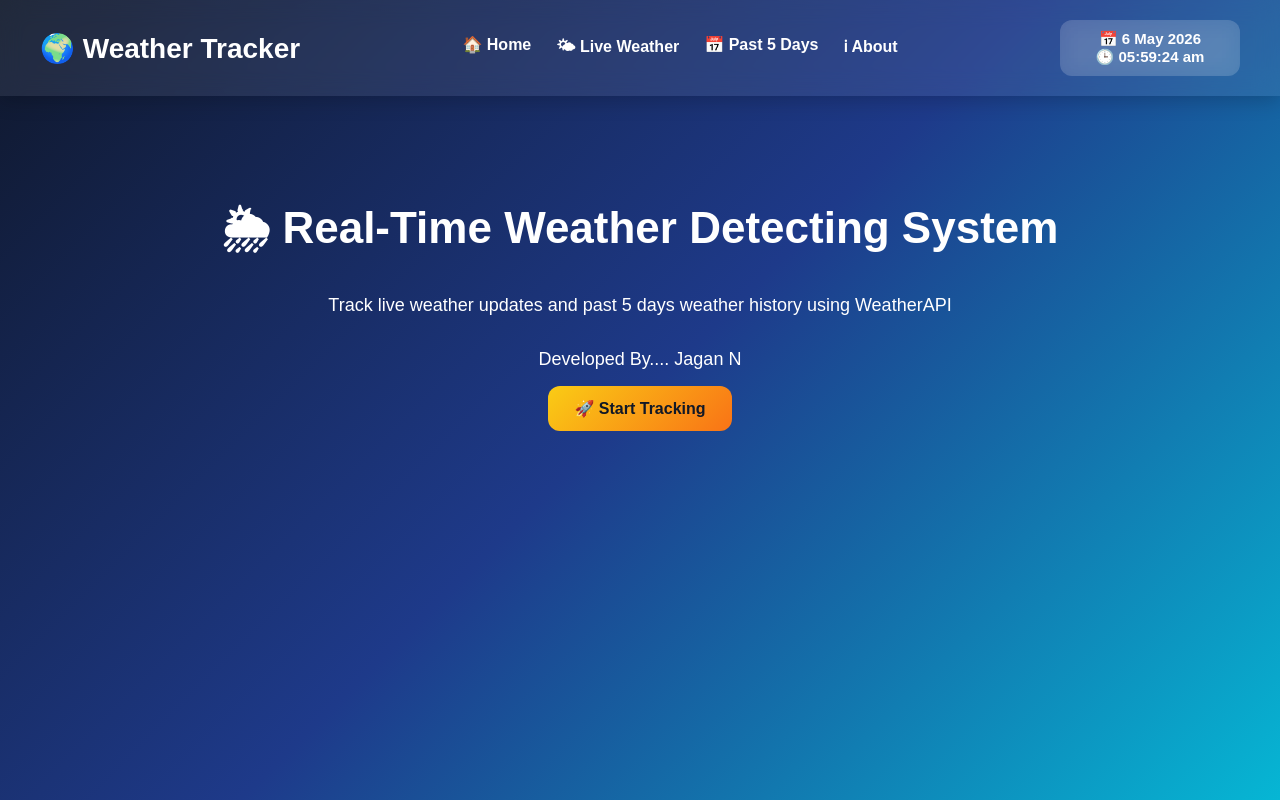
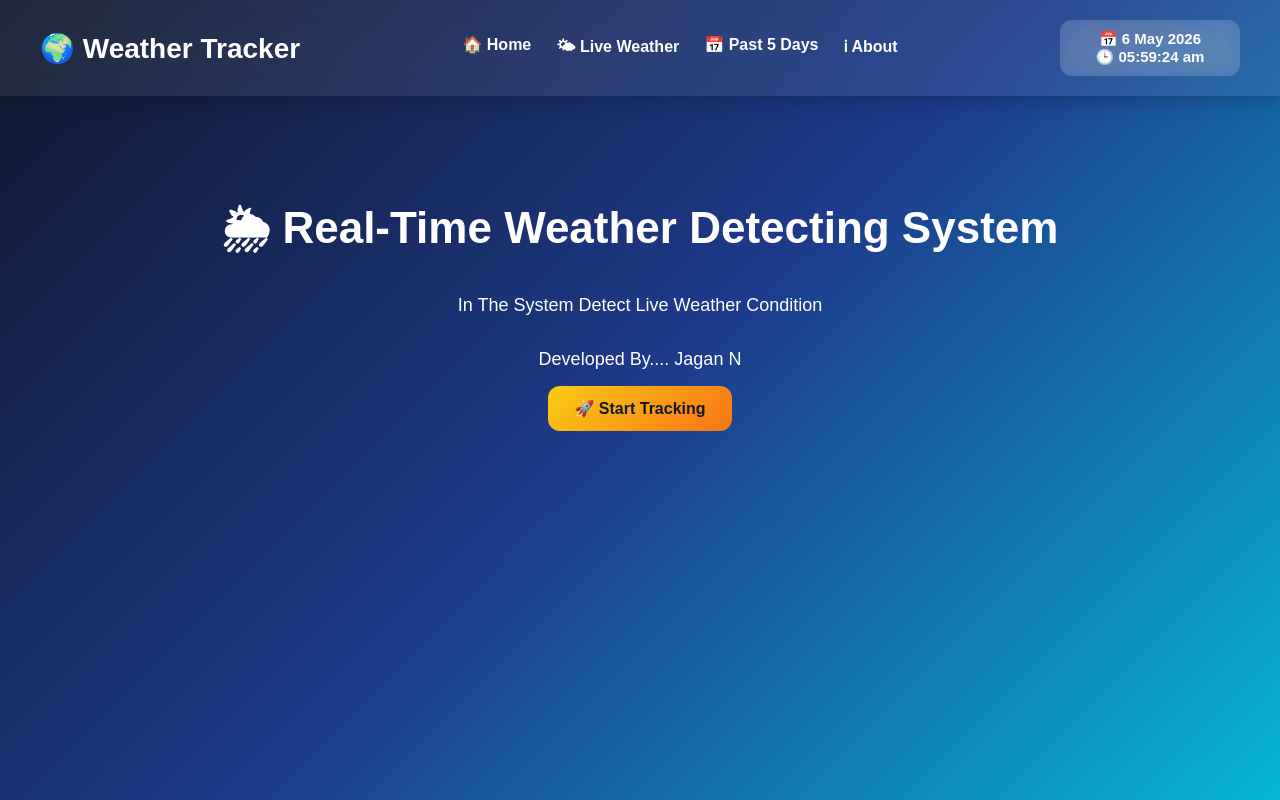
Before and after one commit to jagan022/weather-tracking, a plain HTML site: page index.html in a window 1280 px wide. Drawn offline with Linux system fonts and the light colour scheme.

Commit message:
first commit

```diff
--- a/index.html
+++ b/index.html
@@ -21,7 +21,7 @@
 
 <section class="hero">
     <h1>🌦 Real-Time Weather Detecting System</h1>
-    <p>Track live weather updates and past 5 days weather history using WeatherAPI</p>
+    <p>In The System Detect Live Weather Condition</p>
     <p> Developed By.... Jagan N</p>
     <a href="live-weather.html" class="btn">🚀 Start Tracking</a>
 </section>
```
